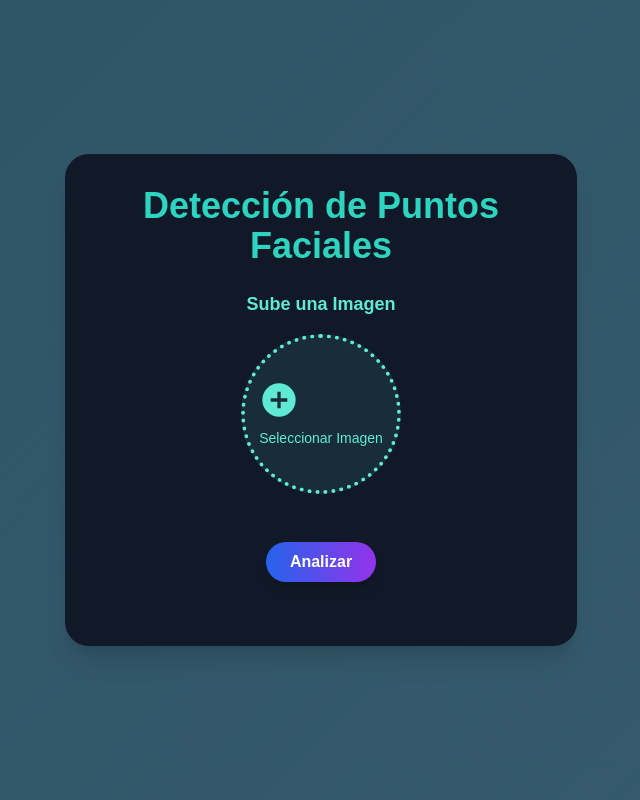
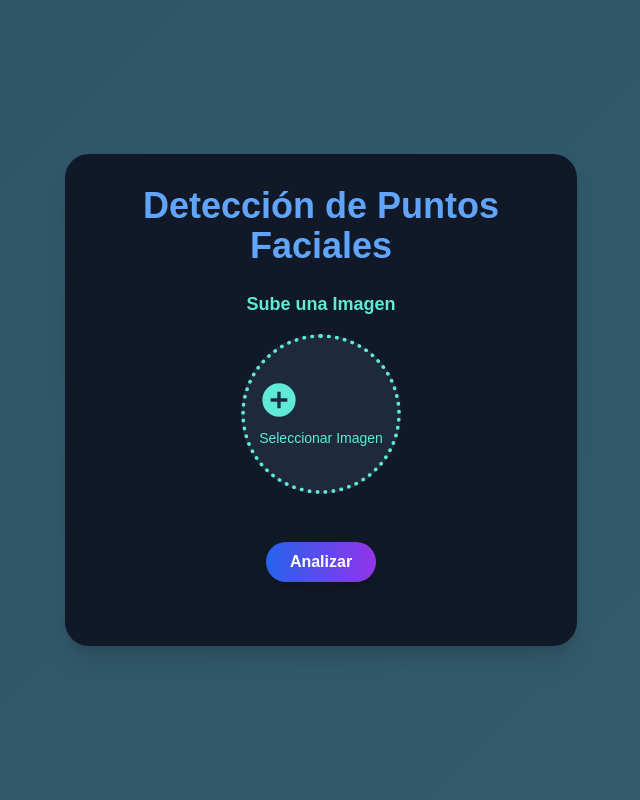
Before and after one commit to ANAFRAN82/anafrancoemociones, a Flask app: page / in a window 1280 px wide. Shown: the whole page, without its empty margins (319-959 px from the left). Run offline with Flask 2, Linux system fonts and the light colour scheme; some libraries are stand-ins or nearby versions.

Commit message:
Update index.html

```diff
--- a/emotion/templates/index.html
+++ b/emotion/templates/index.html
@@ -34,15 +34,15 @@
         }
     </style>
 </head>
-<body class="flex flex-col items-center justify-center min-h-screen">
+<body class="flex items-center justify-center min-h-screen">
 
     <div class="container max-w-lg w-full p-8 bg-gray-900 rounded-3xl shadow-xl text-center">
-        <h1 class="text-4xl font-bold mb-6 text-teal-400">Detección de Puntos Faciales</h1>
+        <h1 class="text-4xl font-bold mb-6 text-blue-400">Detección de Puntos Faciales</h1>
 
         <section class="mb-8">
             <h2 class="text-lg font-semibold text-teal-300 mb-4">Sube una Imagen</h2>
             <form id="uploadForm" class="flex flex-col items-center">
-                <label class="flex flex-col items-center justify-center w-40 h-40 rounded-full bg-teal-300 bg-opacity-10 hover:bg-opacity-20 transition cursor-pointer border-4 border-dotted border-teal-300">
+                <label class="flex flex-col items-center justify-center w-40 h-40 rounded-full bg-blue-300 bg-opacity-10 hover:bg-opacity-20 transition cursor-pointer border-4 border-dotted border-teal-300">
                     <div class="text-teal-300">
                         <svg xmlns="http://www.w3.org/2000/svg" class="w-10 h-10" viewBox="0 0 24 24" fill="currentColor">
                             <path d="M12 2a10 10 0 00-10 10 10 10 0 0010 10 10 10 0 0010-10 10 10 0 00-10-10zm5 11h-4v4h-2v-4H7v-2h4V7h2v4h4v2z"/>
@@ -51,13 +51,14 @@
                     </div>
                     <input type="file" class="hidden" name="file" accept=".jpg,.jpeg,.png" onchange="mostrarNombreArchivo(this)" />
                 </label>
+
                 <p id="nombreArchivo" class="mt-4 text-teal-200 text-sm"></p>
                 <button type="submit" class="animated-button mt-8 bg-gradient-to-r from-blue-600 to-purple-600 px-6 py-2 rounded-full shadow-lg text-white font-semibold hover:from-purple-500 hover:to-blue-500 transition-transform duration-300">Analizar</button>
             </form>
         </section>
 
         <section id="loading" class="hidden text-center my-4">
-            <div class="animate-spin rounded-full h-12 w-12 border-t-4 border-teal-400"></div>
+            <div class="animate-spin rounded-full h-12 w-12 border-t-4 border-blue-400"></div>
         </section>
         <section id="results" class="hidden">
             <h2 class="text-xl font-semibold mb-4 text-purple-300">Resultado</h2>
@@ -69,7 +70,7 @@
 
         {% if images %}
         <section class="mt-10">
-            <h2 class="text-xl font-semibold mb-3 text-teal-200">Imágenes anteriores</h2>
+            <h2 class="text-xl font-semibold mb-3 text-blue-200">Imágenes anteriores</h2>
             <div class="grid grid-cols-3 gap-4">
                 {% for image in images %}
                 <div class="relative group">
```
